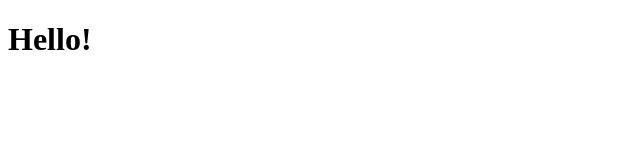
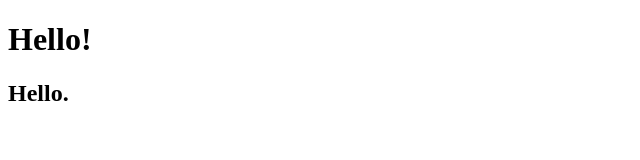
Before and after one commit to YourCrazyBrain/project_1, a plain HTML site: page index.html in a window 1280 px wide. Shown: the whole page, without its empty margins (0-640 px from the left). Drawn offline with Linux system fonts and the light colour scheme.

Commit message:
index.html mod

```diff
--- a/index.html
+++ b/index.html
@@ -8,5 +8,6 @@
 </head>
 <body>
     <h1>Hello!</h1>
+    <h2>Hello.</h2>
 </body>
 </html>
```
